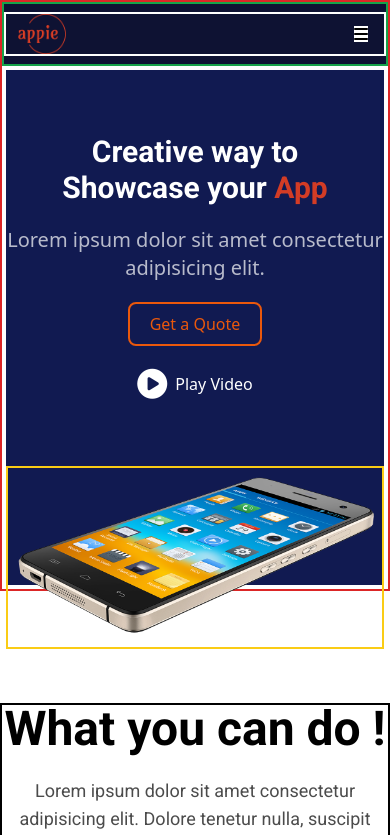
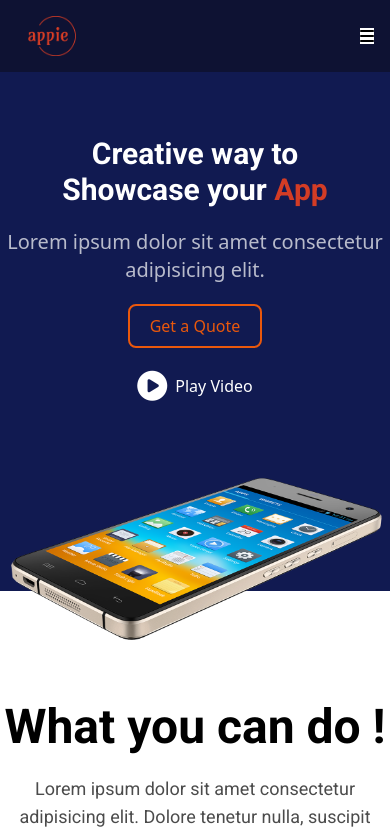
Before and after one commit to oworkmahade/Project-Appie, a plain HTML site: page index.html in a window 390 px wide. Shown: the top 835 px of the page. Drawn offline with nearby package versions, Linux system fonts and the light colour scheme.

Commit message:
project responsive done

```diff
--- a/index.html
+++ b/index.html
@@ -23,13 +23,11 @@
 </head>
 
 <body>
-    <header class=" border-red-600 border-2">
-
-        <section class="nav border-green-600 border-2 bg-[#0e1233] ">
-            <div
-                class="container border-white border-2 min-h-2 mx-auto my-2 flex flex-row justify-between items-center">
+    <header class="">
+        <section class="nav bg-[#0e1233] ">
+            <div class="container mx-auto flex flex-row justify-between items-center">
                 <div class="nav-logo-menu-container flex flex-row items-center gap-4">
-                    <div class="nav-logo min-h-2">
+                    <div class="nav-logo p-4">
                         <img class="w-16 lg:w-48 h-auto" src="./images/appie-logo/logo.png" alt="">
                     </div>
                     <div class="nav-menu-container p-4">
@@ -60,9 +58,9 @@
             </div>
         </section>
 
-        <section class="banner bg-[#111a51] border-white border-2">
+        <section class="banner bg-[#111a51]">
             <div
-                class="container border-white border-2 mx-auto text-white text-center  pt-16 lg:pt-48 flex flex-col items-center justify-center">
+                class="container mx-auto text-white text-center  pt-16 lg:pt-48 flex flex-col items-center justify-center">
 
                 <h3 class="text-3xl lg:text-7xl text-roboto font-bold ">Creative way to <br>
                     Showcase your <span class="text-[#d33c25]">App</span></h3>
@@ -79,7 +77,7 @@
                     </div>
                 </div>
 
-                <div class="banner-img translate-y-16 lg:translate-y-48 border-yellow-400 border-2">
+                <div class="banner-img translate-y-16 lg:translate-y-48">
                     <img class="" src="./images/phone/phone-2.png" alt="">
                 </div>
             </div>
@@ -87,7 +85,7 @@
     </header>
     <main>
         <section class="you-can-do">
-            <div class="container border-black border-2 mx-auto mt-28
+            <div class="container mx-auto mt-28
              lg:mt-96">
                 <h3 class="text-5xl lg:text-7xl font-bold text-roboto text-center">What you can do !</h3>
                 <p class="text-lg lg:text-2xl text-center opacity-70 text-roboto mt-6">Lorem ipsum dolor sit amet
@@ -100,7 +98,7 @@
 
         <section class="easy-to-use">
             <div
-                class="container mx-auto border-black border-2 mt-4 lg:mt-56 grid grid-cols-1 md:grid-cols-2 lg:grid-cols-4 gap-5 py-5 px-5 lg:px-10">
+                class="container mx-auto mt-4 lg:mt-56 grid grid-cols-1 md:grid-cols-2 lg:grid-cols-4 gap-5 py-5 px-5 lg:px-10">
 
                 <div class="card-easy-to-use flex flex-col justify-center items-center shadow-md p-4 rounded-lg">
                     <div
```
